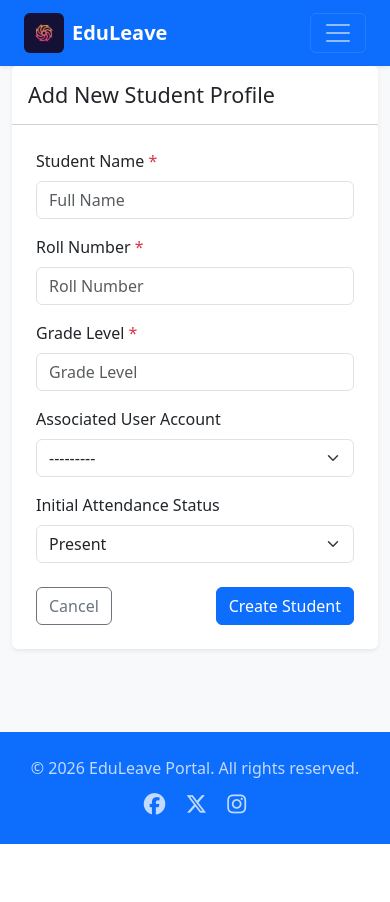
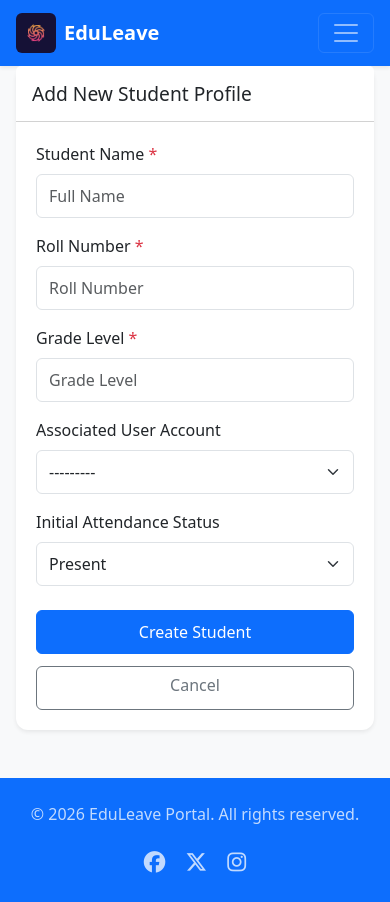
Before and after one commit to shrutijind/student_project, a Django app: page /student/add/ in a window 390 px wide. Before the commit the page ends 844 px from the top, so only its background shows below. Run offline with Django 5.2, Linux system fonts and the light colour scheme; the visitor is signed in with stand-in values (Sample User, id 1); data comes from the database, SQL or seed files in the repository; some libraries are stand-ins or nearby versions.

Commit message:
Add mobile responsiveness and custom CSS stylesheet

```diff
--- /dev/null
+++ b/students/static/students/css/style.css
@@ -0,0 +1,78 @@
+/* Custom Styles for EduLeave */
+
+/* Smooth scaling variables */
+:root {
+    --eduleave-primary: #0d6efd;
+    --eduleave-bg: #f8f9fa;
+}
+
+body {
+    background-color: var(--eduleave-bg);
+    min-height: 100vh;
+}
+
+/* Base Card Responsiveness */
+.card {
+    transition: transform 0.2s ease, box-shadow 0.2s ease;
+    border-radius: 0.75rem;
+}
+
+/* --- Mobile First Media Queries --- */
+
+/* Extra Small Screens (Phones, < 576px) */
+@media (max-width: 575.98px) {
+    /* Full-width container padding adjustments */
+    .container, .container-fluid {
+        padding-left: 1rem !important;
+        padding-right: 1rem !important;
+    }
+
+    /* Form card padding for tight screens */
+    .card-body {
+        padding: 1.25rem !important;
+    }
+
+    /* Form action buttons stack vertically on mobile */
+    .d-flex.justify-content-between {
+        flex-direction: column-reverse;
+        gap: 0.75rem;
+    }
+
+    .d-flex.justify-content-between .btn {
+        width: 100%;
+        text-align: center;
+    }
+
+    /* Responsive typography */
+    h1, .h1 { font-size: 1.75rem; }
+    h3, .h3 { font-size: 1.35rem; }
+    h4, .h4 { font-size: 1.2rem; }
+
+    /* Footer adjustments */
+    footer .container-fluid {
+        text-align: center;
+    }
+}
+
+/* Medium Screens (Tablets, 576px to 991px) */
+@media (min-width: 576px) and (max-width: 991.98px) {
+    .card-body {
+        padding: 1.75rem !important;
+    }
+}
+
+/* Large Screens (Desktops, >= 992px) */
+@media (min-width: 992px) {
+    .card:hover {
+        transform: translateY(-2px);
+        box-shadow: 0 0.5rem 1rem rgba(0, 0, 0, 0.08) !important;
+    }
+}
+
+/* Touch Device Optimization */
+@media (hover: none) {
+    /* Keep inputs and buttons large enough for touch targets (44px minimum) */
+    .btn, .form-control, .form-select {
+        min-height: 44px;
+    }
+}
--- a/students/templates/students/base.html
+++ b/students/templates/students/base.html
@@ -15,6 +15,8 @@
 
     <!-- Bootstrap CSS -->
     <link href="https://cdn.jsdelivr.net/npm/bootstrap@5.3.0/dist/css/bootstrap.min.css" rel="stylesheet">
+    <!-- Custom EduLeave Responsive CSS -->
+    <link rel="stylesheet" href="{% static 'students/css/style.css' %}">
 </head>
 <body class="d-flex flex-column min-vh-100 bg-light">
 
```
